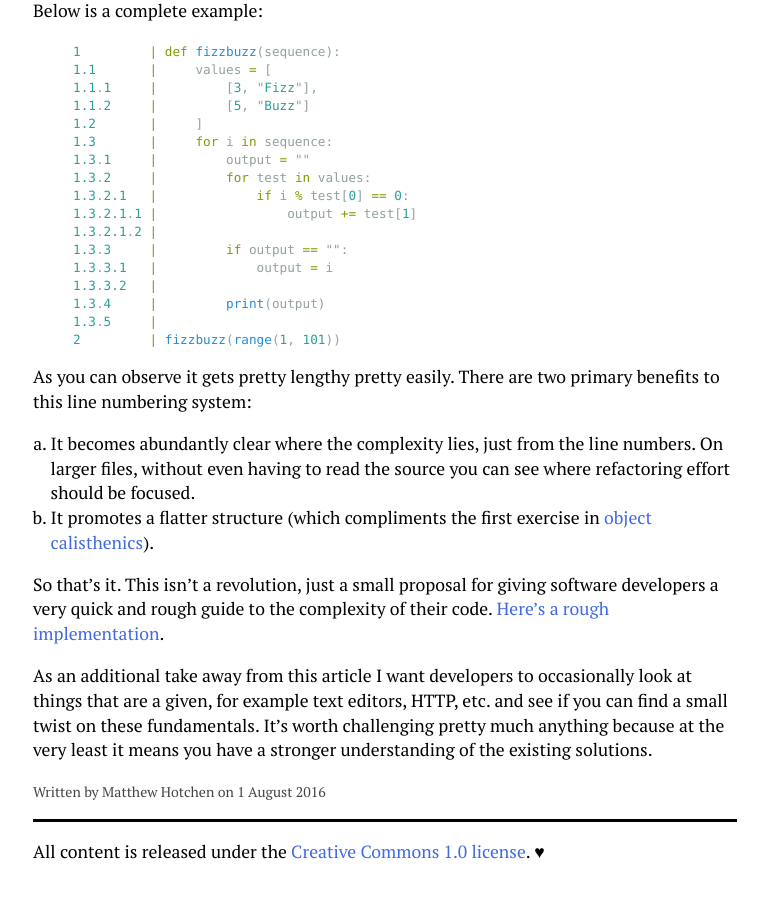
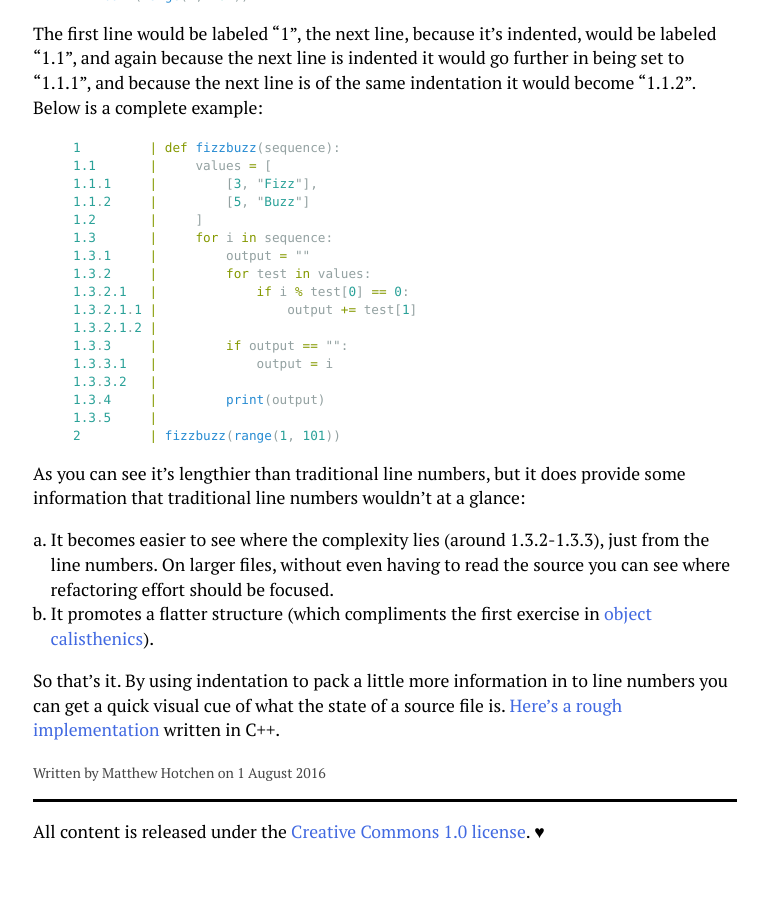
Before and after one commit to mhotchen/mhotchen.github.io, a Jekyll site: the page built from _posts/2016-08-01-an-experiment-in-line-numbers.markdown, in a window 1280 px wide and 900 px high, scrolled down 1177 px. Shown: the whole window, without its empty margins (255-1023 px from the left). Built offline with Jekyll 4.4.1, drawn with Linux system fonts in a browser that asks for light colours; some of the changed text lies outside the part shown.

Commit message:
Rewording line numbers post slightly to make it easier to read

```diff
--- a/_posts/2016-08-01-an-experiment-in-line-numbers.markdown
+++ b/_posts/2016-08-01-an-experiment-in-line-numbers.markdown
@@ -7,7 +7,9 @@
 
 The first alternative I saw was in vim. It has a feature called [relative line numbers](http://vimdoc.sourceforge.net/htmldoc/options.html#%27relativenumber%27), which will tell you how far away all the other lines in the file are from the current cursor position. This is very powerful in vim because a typical vim workflow will involve repeating commands over lines (for example to delete several lines at once, or for jumping ahead/back when navigating) but this isn't very helpful in situations outside of vim or vim-like editors. This doesn't completely replace traditional line numbers but rather acts to compliment them. You can see the actual line you're on in the status bar, and you can still navigate to an exact line number if given one (:83 to go to line 83 for example).
 
-My alternative proposal, which I'll call "list line numbers" would aim to achieve something similar, it would aim to compliment traditional line numbers rather than act as a full replacement. So what is "list line numbers" you ask?
+The purpose of this article is to show a new numbering system I "invented" over the weekend. I don't think this is a revolution, but it could be a helpful tool for quickly gaining information about a source code file. I've called this new line numbering system "list line numbers".
+
+# "List line numbers"
 
 For each level of indentation, a new line number set is given for that level, separated by a period/dot from the previous indentation's number. For example given the following code:
 
@@ -53,11 +55,9 @@
 2         | fizzbuzz(range(1, 101))
 {% endhighlight %}
 
-As you can observe it gets pretty lengthy pretty easily. There are two primary benefits to this line numbering system:
+As you can see it's lengthier than traditional line numbers, but it does provide some information that traditional line numbers wouldn't at a glance:
 
-1. It becomes abundantly clear where the complexity lies, just from the line numbers. On larger files, without even having to read the source you can see where refactoring effort should be focused.
+1. It becomes easier to see where the complexity lies (around 1.3.2-1.3.3), just from the line numbers. On larger files, without even having to read the source you can see where refactoring effort should be focused.
 2. It promotes a flatter structure (which compliments the first exercise in [object calisthenics](https://www.cs.helsinki.fi/u/luontola/tdd-2009/ext/ObjectCalisthenics.pdf)).
 
-So that's it. This isn't a revolution, just a small proposal for giving software developers a very quick and rough guide to the complexity of their code. [Here's a rough implementation](https://github.com/mhotchen/line-steps).
-
-As an additional take away from this article I want developers to occasionally look at things that are a given, for example text editors, HTTP, etc. and see if you can find a small twist on these fundamentals. It's worth challenging pretty much anything because at the very least it means you have a stronger understanding of the existing solutions.
+So that's it. By using indentation to pack a little more information in to line numbers you can get a quick visual cue of what the state of a source file is. [Here's a rough implementation](https://github.com/mhotchen/line-steps) written in C++.
```
